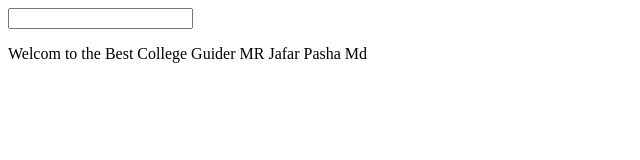
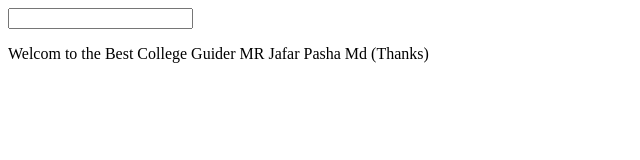
Before and after one commit to JafarJP/New-Demo, a plain HTML site: page index.html in a window 1280 px wide. Shown: the full height of the page, 0-640 px from the left. Drawn offline with Linux system fonts and the light colour scheme.

Commit message:
adding to new feature

```diff
--- a/index.html
+++ b/index.html
@@ -3,5 +3,5 @@
 <form>
     <label> <input></label>
 </form>
- <p> Welcom to the Best College Guider MR Jafar Pasha Md</p>
+ <p> Welcom to the Best College Guider MR Jafar Pasha Md (Thanks)</p>
 </html>
```
